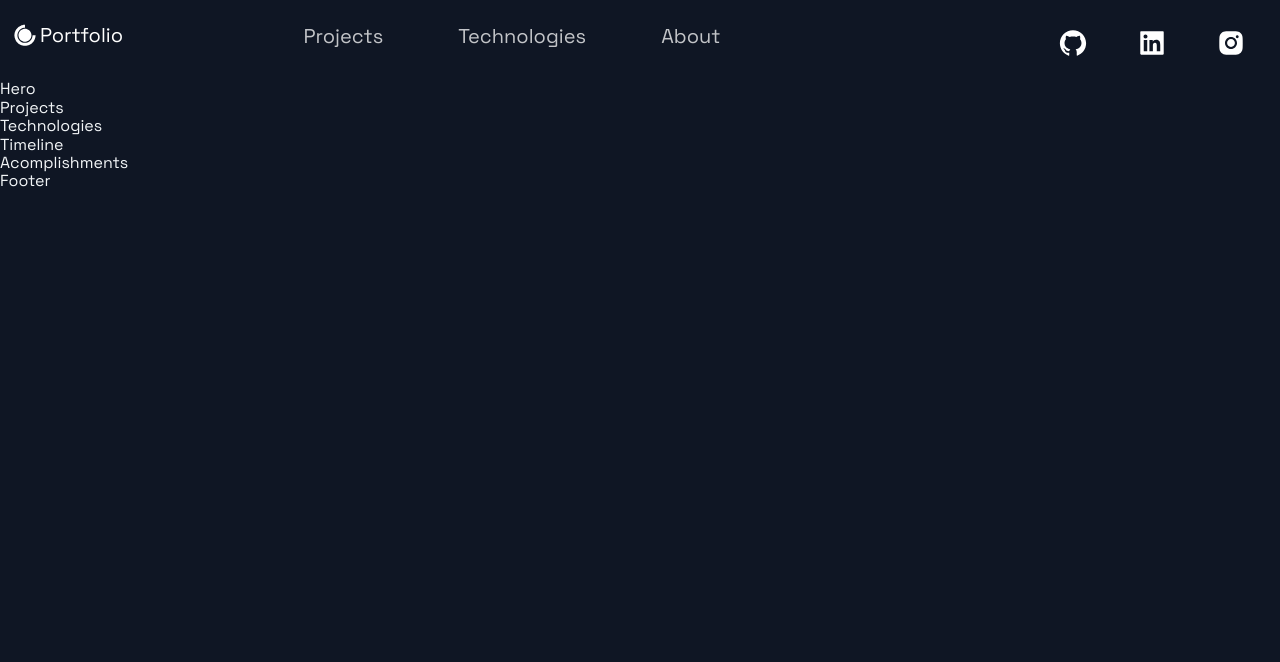
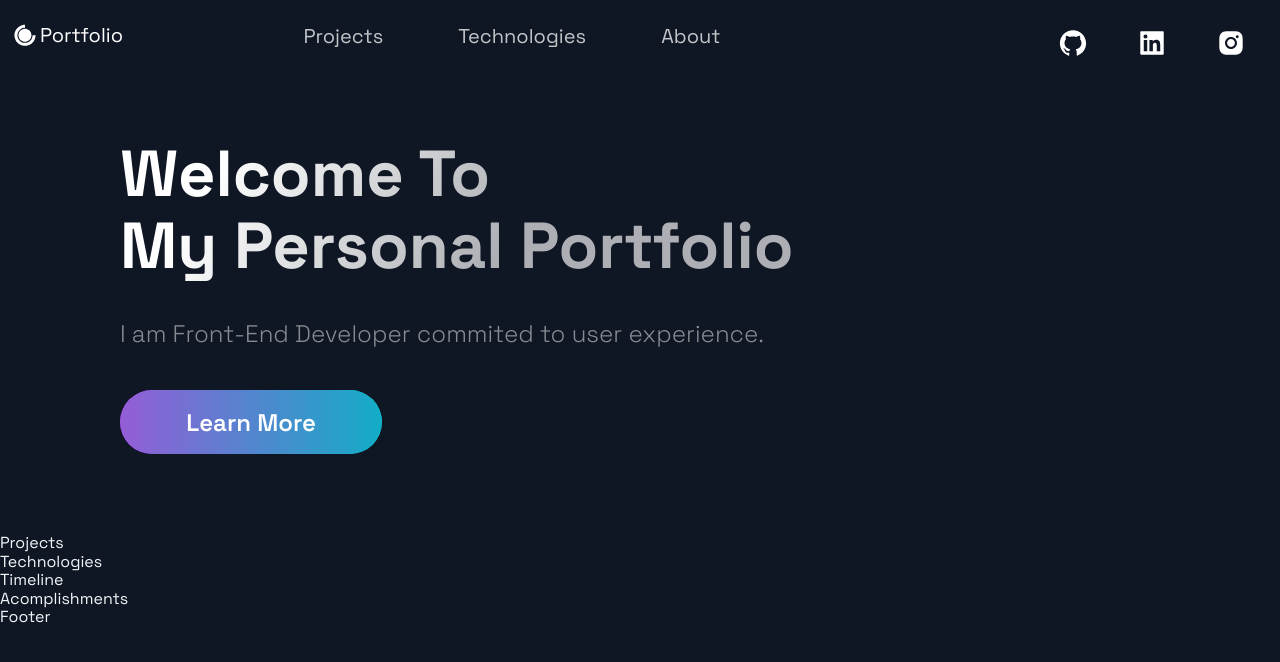
Before and after one commit to couvq/portfolio_website-STARTER, a Next.js app: page / in a window 1280 px wide. Shown: the top 662 px of the page. Built offline with nearby package versions, Linux system fonts and the light colour scheme.

Commit message:
added hero section

```diff
--- a/src/components/Hero/Hero.js
+++ b/src/components/Hero/Hero.js
@@ -4,10 +4,19 @@
 import Button from '../../styles/GlobalComponents/Button';
 import { LeftSection } from './HeroStyles';
 
-const Hero = (props) => (
-  <div>
-    Hero
-  </div>
+const Hero = () => (
+  <Section row nopadding>
+    <LeftSection>
+      <SectionTitle main center>
+        Welcome To <br />
+        My Personal Portfolio
+      </SectionTitle>
+      <SectionText>
+        I am Front-End Developer commited to user experience.
+      </SectionText>
+      <Button onClick={() => window.location = 'https://google.com'}>Learn More</Button>
+    </LeftSection>
+  </Section>
 );
 
 export default Hero;
```
